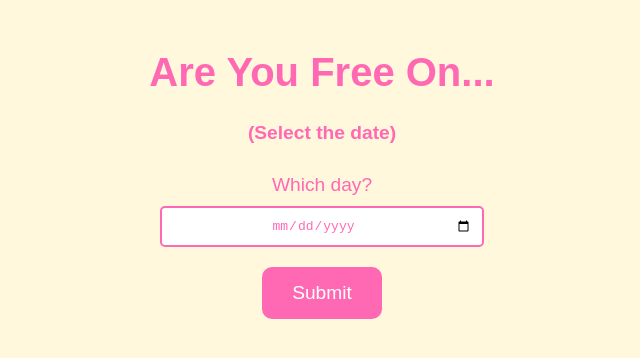
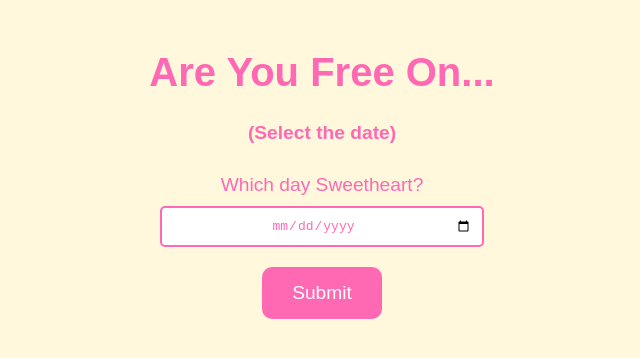
Before and after one commit to NikhilSunka/Rosy, a Jekyll site: the page date_selection.html, which Jekyll copies as it is, in a window 1280 px wide. Shown: the top 358 px of the page, without its empty margins (318-958 px from the left). Built offline with Jekyll 4.4.1, drawn with Linux system fonts in a browser that asks for light colours.

Commit message:
Update date_selection.html

```diff
--- a/date_selection.html
+++ b/date_selection.html
@@ -66,10 +66,10 @@
 
   <div class="form-container">
     <form action="cuisine_selection.html" method="GET">
-      <label for="date">Which day?</label>
+      <label for="date">Which day Sweetheart?</label>
       <input type="date" id="date" name="date" required>
       <br>
-      <button type="submit" class="button">Submit</button>
+      <button type="click me Tomato" class="button">Submit</button>
     </form>
   </div>
 </body>
```
